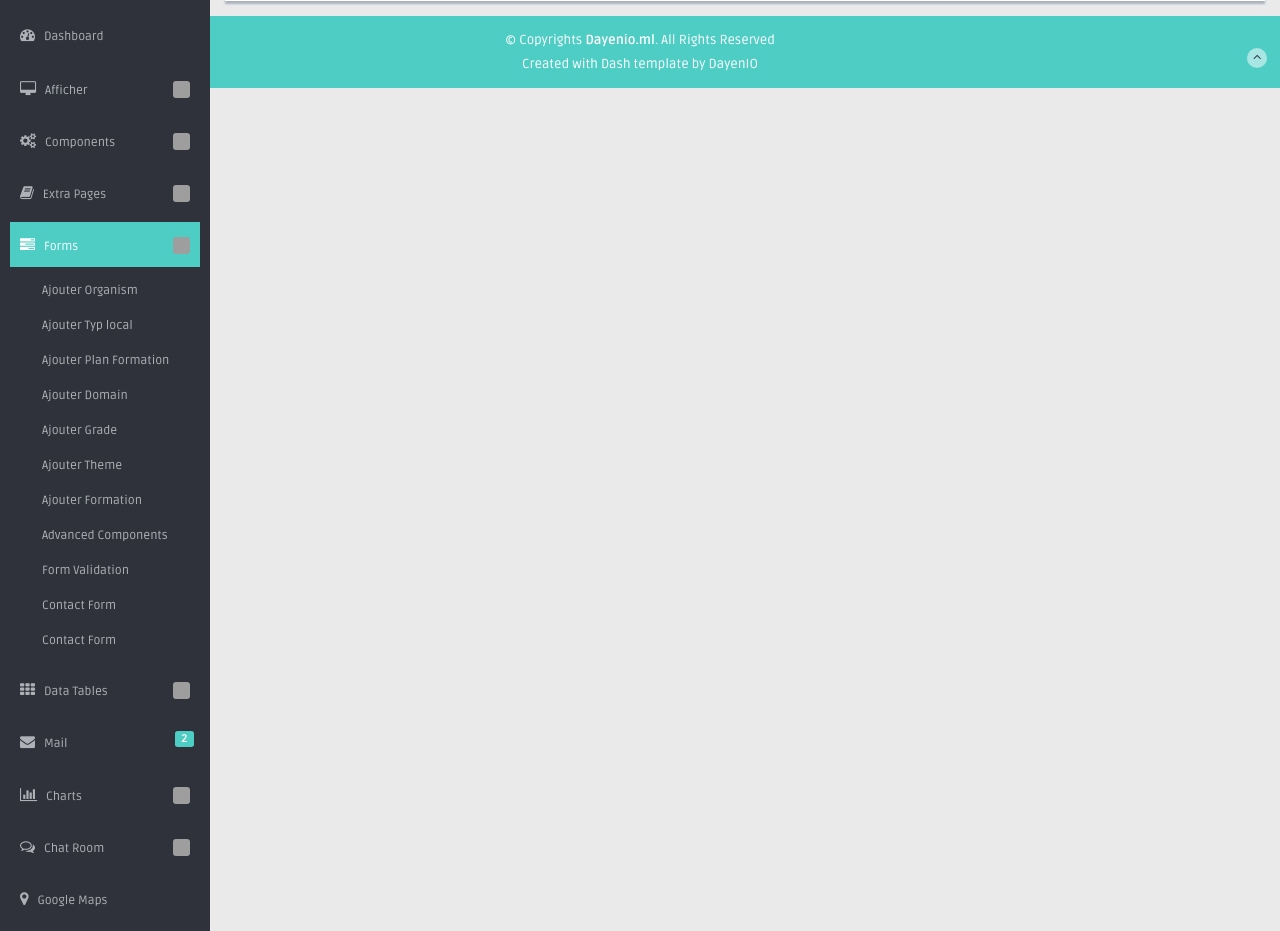
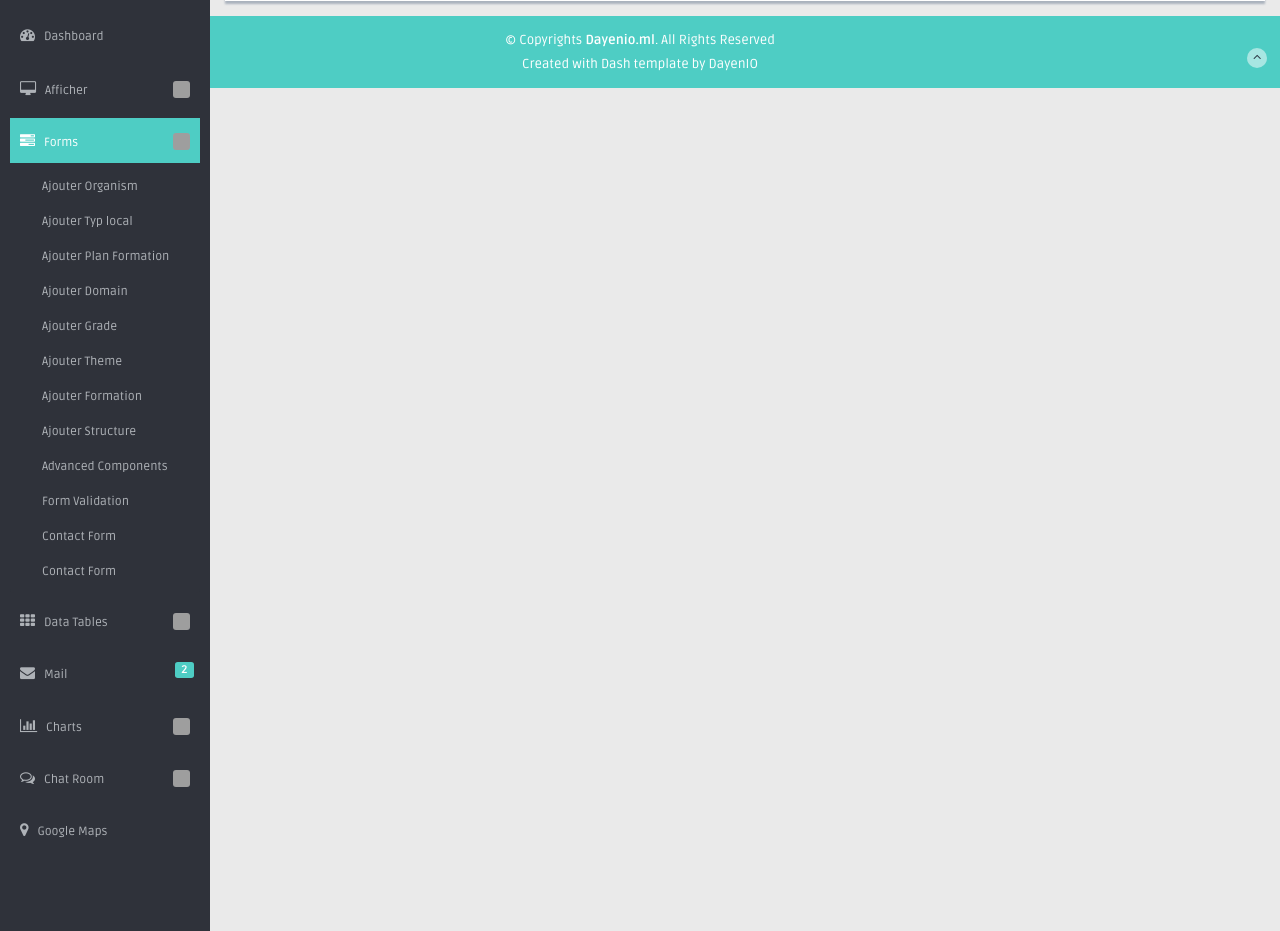
Before and after one commit to siemah/php-admin-of-training-institute, a PHP site: page /ui/afficher-domaine.php in a window 1280 px wide. Shown: the part 193-1124 px from the top of the page. Run offline with PHP 8.4, Linux system fonts and the light colour scheme; data that the repository does not hold is empty; grey boxes are pictures that could not be loaded.

Commit message:
add link to sidebar menu

```diff
--- a/ui/includes/header.php
+++ b/ui/includes/header.php
@@ -274,38 +274,7 @@
               <li><a href="afficher-organism-formation.php">organism formation</a></li>
               <li><a href="afficher-typ-local.php">Typ local</a></li>
               <li><a href="afficher-theme.php">Theme</a></li>
-            </ul>
-          </li>
-          <li class="sub-menu">
-            <a href="javascript:;">
-              <i class="fa fa-cogs"></i>
-              <span>Components</span>
-              </a>
-            <ul class="sub">
-              <li><a href="grids.html">Grids</a></li>
-              <li><a href="calendar.html">Calendar</a></li>
-              <li><a href="gallery.html">Gallery</a></li>
-              <li><a href="todo_list.html">Todo List</a></li>
-              <li><a href="dropzone.html">Dropzone File Upload</a></li>
-              <li><a href="inline_editor.html">Inline Editor</a></li>
-              <li><a href="file_upload.html">Multiple File Upload</a></li>
-            </ul>
-          </li>
-          <li class="sub-menu">
-            <a href="javascript:;">
-              <i class="fa fa-book"></i>
-              <span>Extra Pages</span>
-              </a>
-            <ul class="sub">
-              <li><a href="blank.html">Blank Page</a></li>
-              <li><a href="login.html">Login</a></li>
-              <li><a href="lock_screen.html">Lock Screen</a></li>
-              <li><a href="profile.html">Profile</a></li>
-              <li><a href="invoice.html">Invoice</a></li>
-              <li><a href="pricing_table.html">Pricing Table</a></li>
-              <li><a href="faq.html">FAQ</a></li>
-              <li><a href="404.html">404 Error</a></li>
-              <li><a href="500.html">500 Error</a></li>
+              <li><a href="afficher-structure.php">Structure</a></li>
             </ul>
           </li>
           <li class="sub-menu">
@@ -321,6 +290,7 @@
               <li><a href="ajouter-grade.php">Ajouter Grade</a></li>
               <li><a href="ajouter-theme.php">Ajouter Theme</a></li>
               <li><a href="ajouter-formation.php">Ajouter Formation</a></li>
+              <li><a href="ajouter-structure.php">Ajouter Structure</a></li>
               <li><a href="advanced_form_components.html">Advanced Components</a></li>
               <li><a href="form_validation.html">Form Validation</a></li>
               <li><a href="contactform.html">Contact Form</a></li>
```
